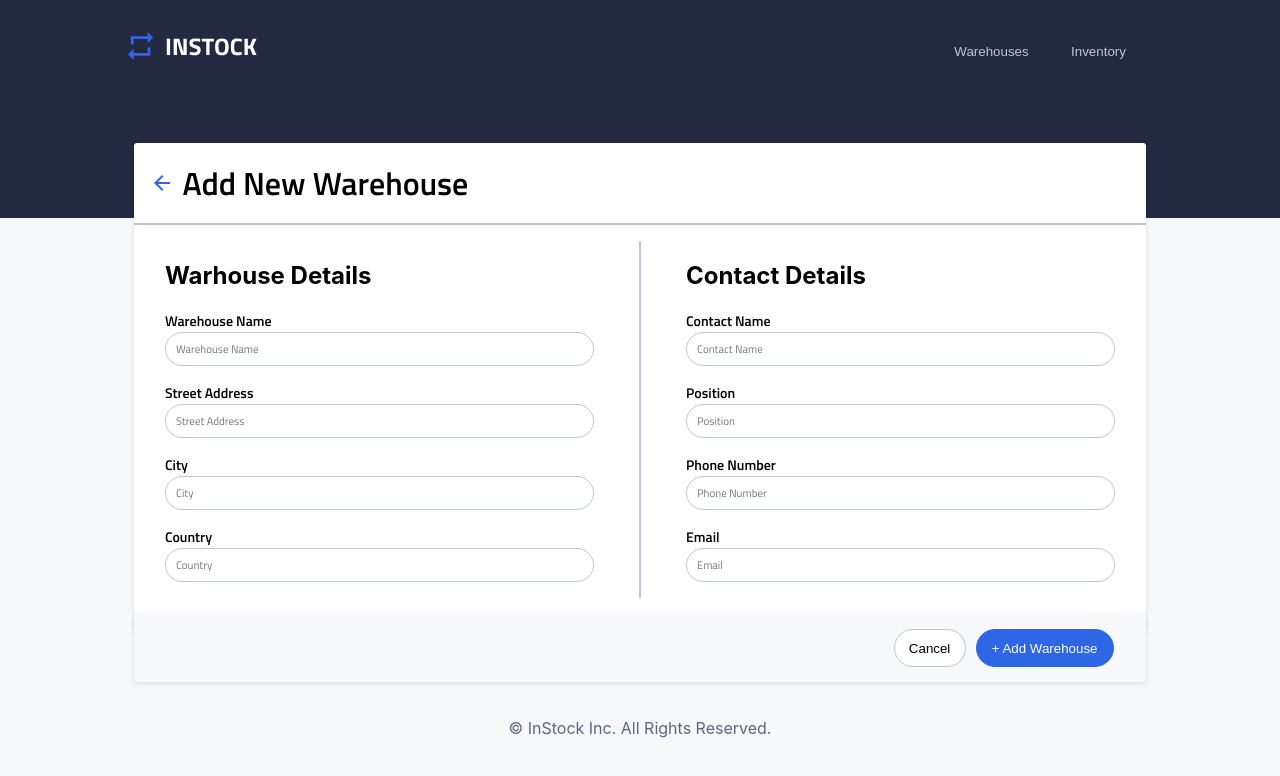
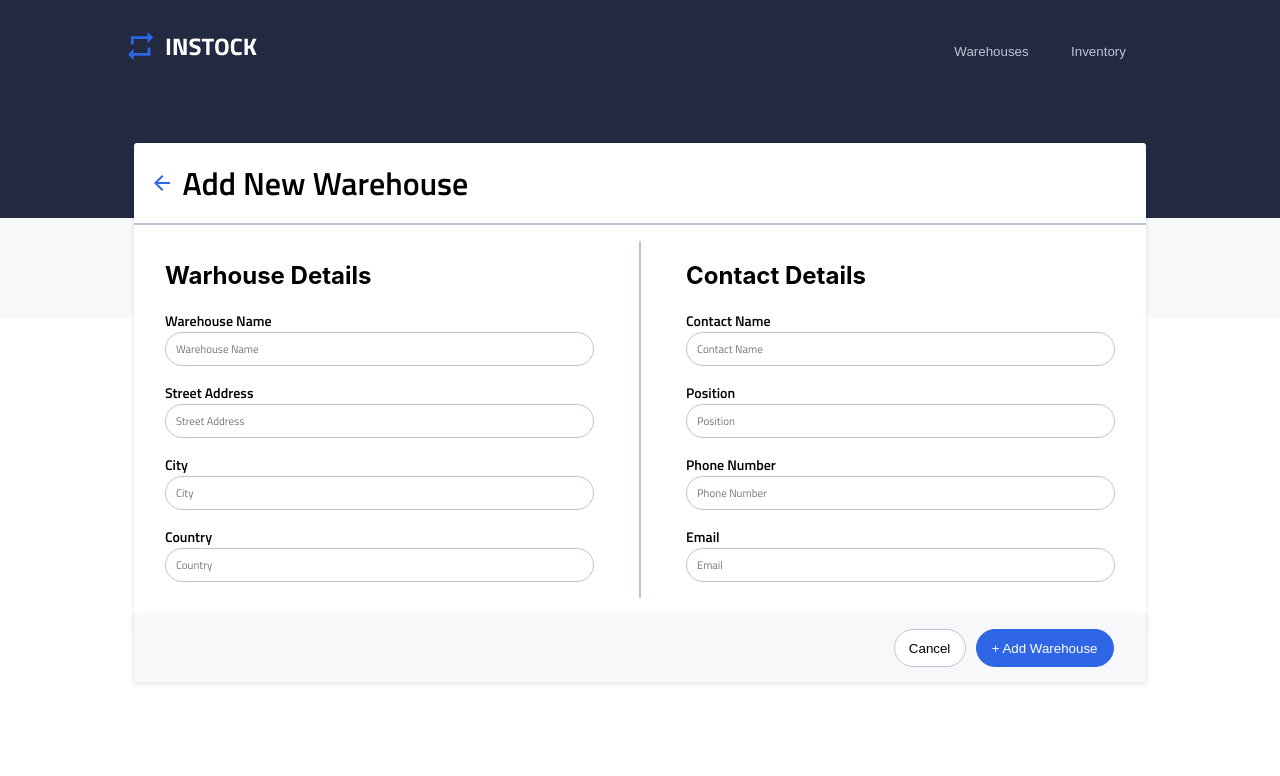
Before and after one commit to jemeryalvarado/in_stock_team1, a React (Create React App) app: page /addwarehouses in a window 1280 px wide. Shown: the top 776 px of the page. Built offline with nearby package versions, Linux system fonts and the light colour scheme; the HTML template or start-up script is replaced by a standard one.

Commit message:
ignore also

```diff
--- a/src/App.js
+++ b/src/App.js
@@ -17,6 +17,7 @@ function App() {
           <Route path="/warehouses/details" element={<Navigate to="/warehouses/details/1"/>} />
           <Route path="/warehouses/details/:warehouseId" element={< WarehouseDetailsPage />} />
           <Route path="/inventories"/>
+          <Route path="/inventories/edit" element={< EditInventory />} />
           <Route path="/addwarehouses" element = {<AddWarehouse /> } />
         </Routes>
       <Footer />
--- a/src/components/Footer/Footer.scss
+++ b/src/components/Footer/Footer.scss
@@ -12,14 +12,7 @@
     background-color: $LightGrey;
 
     @include media-query_('mobile'){
-        height: 72.5vh;
-    }
-
-    @include media-query_('tablet'){
-        height: 70vh;
-    }
-    @include media-query_('desktop'){
-        height: 75vh;
+        padding-top: 10rem;
     }
 
     &__copyright{
```
